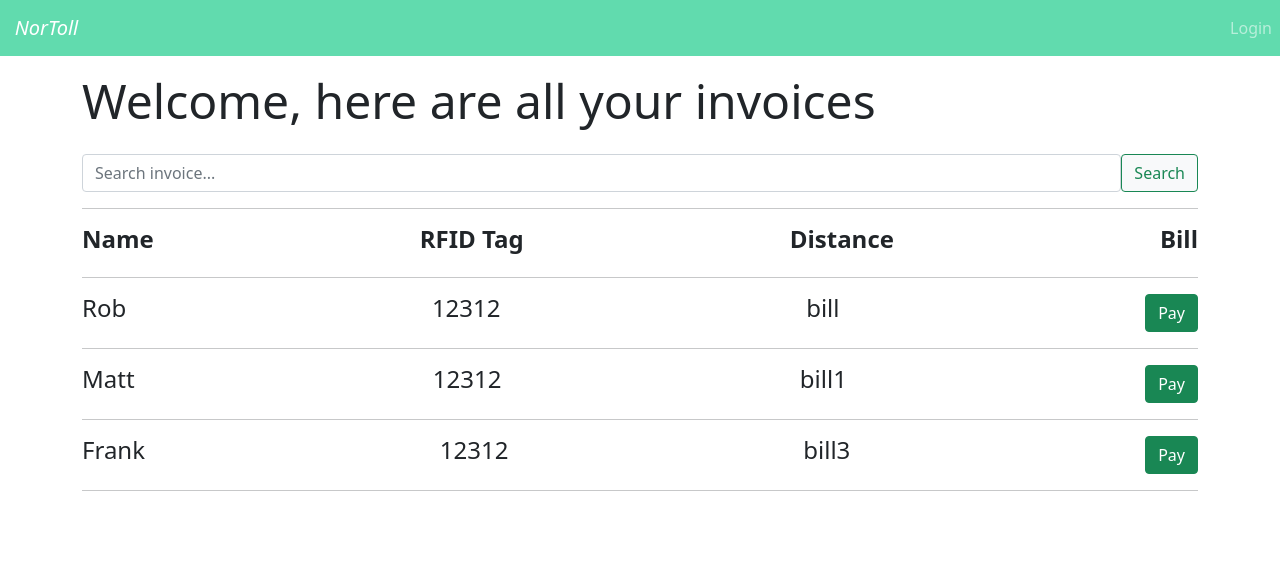
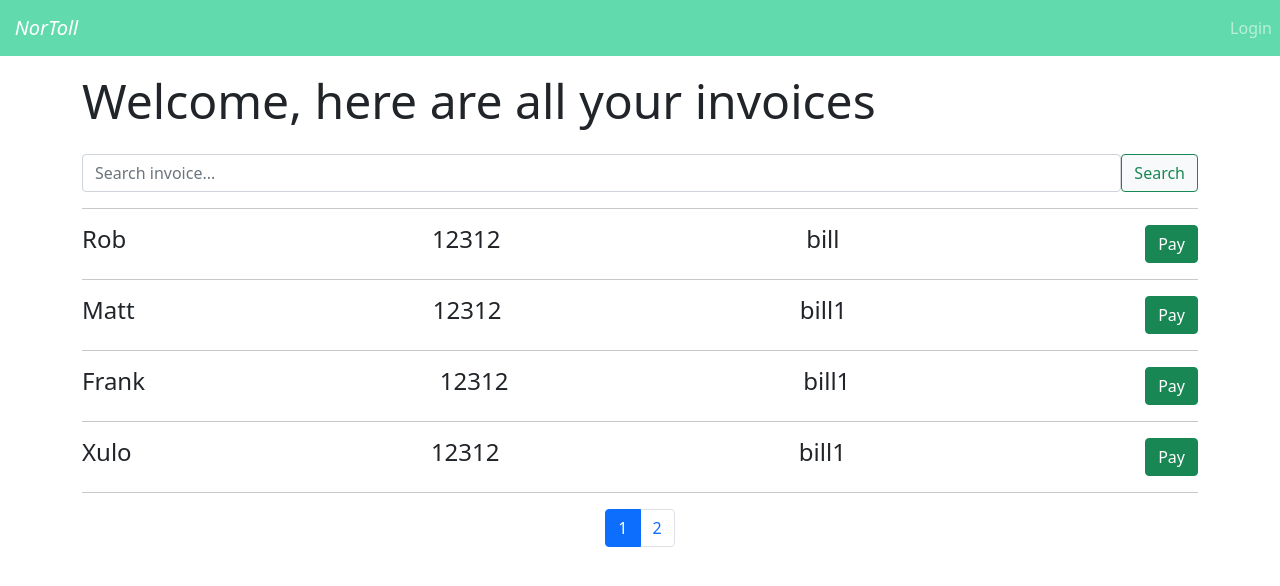
Before and after one commit to ConorGrocock/CSSDProject, a React (Create React App) app in the folder web/: page /home in a window 1280 px wide. Shown: the top 586 px of the page. Built offline with nearby package versions, Linux system fonts and the light colour scheme.

Commit message:
Pagination System + QueryClientProvider wrap

```diff
--- /dev/null
+++ b/web/src/components/Pagination.tsx
@@ -0,0 +1,33 @@
+import React from "react";
+import { Pagination } from "react-bootstrap";
+
+const PaginationComponent = ({
+  invoicesPerPage,
+  totalInvoices,
+  paginate,
+  currentPage,
+}:{invoicesPerPage: number, totalInvoices: number, paginate: (a: number) => void, currentPage: number}) => {
+  const pageNumber = [];
+
+  for (let i = 1; i <= Math.ceil(totalInvoices / invoicesPerPage); i++) {
+    pageNumber.push(i);
+  }
+
+  return (
+    <div className="d-flex justify-content-center">
+      <Pagination>
+        {pageNumber.map((number) => (
+          <Pagination.Item
+            key={number}
+            active={number === currentPage}
+            onClick={() => paginate(number)}
+          >
+            {number}
+          </Pagination.Item>
+        ))}
+      </Pagination>
+    </div>
+  );
+};
+
+export default PaginationComponent;
--- a/web/src/index.tsx
+++ b/web/src/index.tsx
@@ -2,10 +2,16 @@ import React from 'react';
 import ReactDOM from 'react-dom';
 import './index.css';
 import App from './App';
+import { QueryClient, QueryClientProvider } from "react-query";
+
+const queryClient = new QueryClient();
 
 ReactDOM.render(
-  <React.StrictMode>
-    <App />
-  </React.StrictMode>,
+  <QueryClientProvider client={queryClient}>
+      <React.StrictMode>
+          <App />
+      </React.StrictMode>
+  </QueryClientProvider>,
+
   document.getElementById('root')
 );
--- a/web/src/pages/HomePage/HomePage.tsx
+++ b/web/src/pages/HomePage/HomePage.tsx
@@ -1,10 +1,16 @@
-import React from "react";
+import React, {useState} from "react";
 import { useNavigate } from "react-router-dom";
-
+import PaginationComponent from "../../components/Pagination";
 
 const HomePage = ()  => {
 
   const navigate = useNavigate();
+
+  const [currentPage, setCurrentPage] = useState(1);
+  //change this state to see more ore less requests per page
+  const [invoicesPerPage] = useState(4);
+
+
 
   const onPay = () => {
         navigate("/payment");
@@ -17,9 +23,15 @@ const HomePage = ()  => {
         bill: string;
     }
 
-    const invoices : Invoice[]= [{id: 1, name: "Rob", bill: "bill"}, {id: 2, name: "Matt", bill: "bill1"}, {id: 3, name: "Frank", bill: "bill3"}];
+    const invoices : Invoice[]= [{id: 1, name: "Rob", bill: "bill"}, {id: 2, name: "Matt", bill: "bill1"}, {id: 3, name: "Frank", bill: "bill1"}, {id: 4, name: "Xulo", bill: "bill1"}, {id: 5, name: "TTT", bill: "bill1"}];
 
-    console.log(invoices)
+    const indexOfLastInvoice = currentPage * invoicesPerPage;
+    const indexOfFirstInvoice = indexOfLastInvoice - invoicesPerPage;
+    const currentInvoices = invoices.slice(indexOfFirstInvoice,indexOfLastInvoice);
+
+    const paginate = (pageNumber: number) => setCurrentPage(pageNumber);
+
+
     return(
         <div>
             <h1 className="display-5">Welcome, here are all your invoices</h1>
@@ -31,15 +43,7 @@ const HomePage = ()  => {
             </div>
             <hr></hr>
             <div>
-            <div className="d-flex justify-content-between">
-                <div><h4><b>Name</b></h4></div>
-                <div><h4><b>RFID Tag</b></h4></div>
-                <div><h4><b>Distance</b></h4></div>
-                <div><h4><b>Bill</b></h4></div>
-
-            </div>
-             <hr></hr>
-            {invoices.length > 0 ? (invoices.map((invoice) => (
+            {invoices.length > 0 ? (currentInvoices.map((invoice) => (
             <div key={invoice.id}>
               <div className="d-flex justify-content-between">
                 <div>
@@ -66,12 +70,16 @@ const HomePage = ()  => {
             </div>
           )
         )
-      ) : (
-        <b>
-          No invoices found.<hr></hr>
-        </b>
+      ): (
+        <b>No found invoices</b>
       )}
             </div>
+          <PaginationComponent
+            invoicesPerPage={invoicesPerPage}
+            totalInvoices={invoices.length}
+            paginate={paginate}
+            currentPage={currentPage}
+          />
         </div>
     );
 }
```
